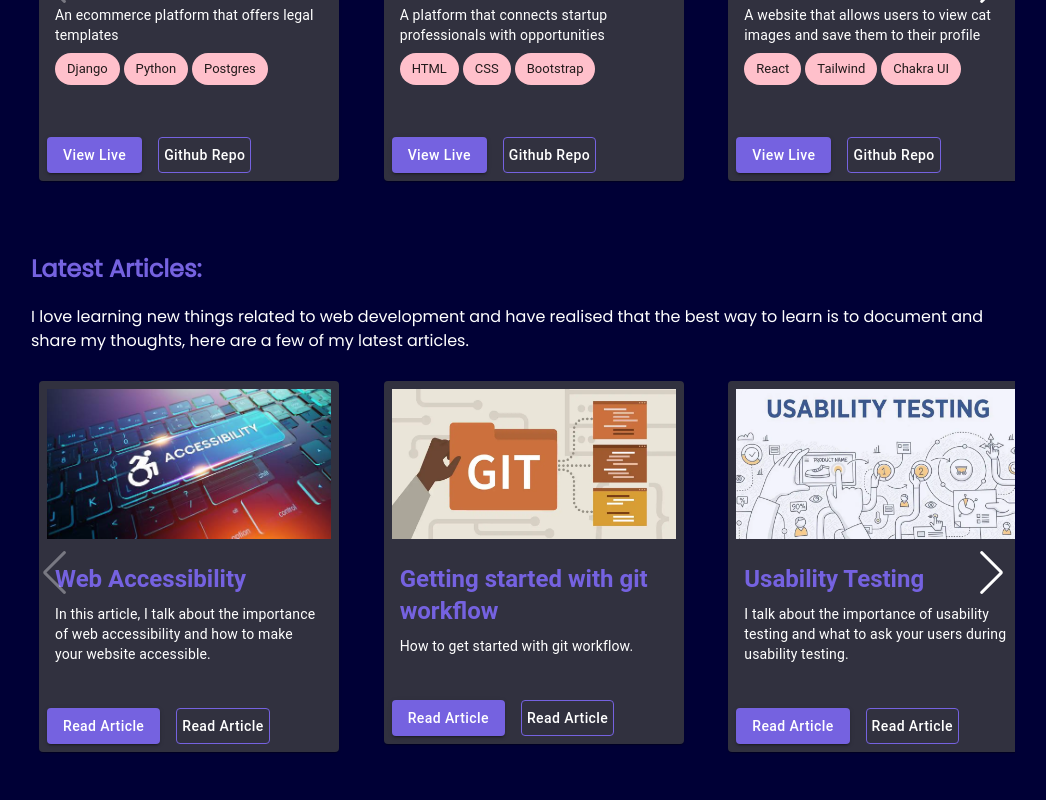
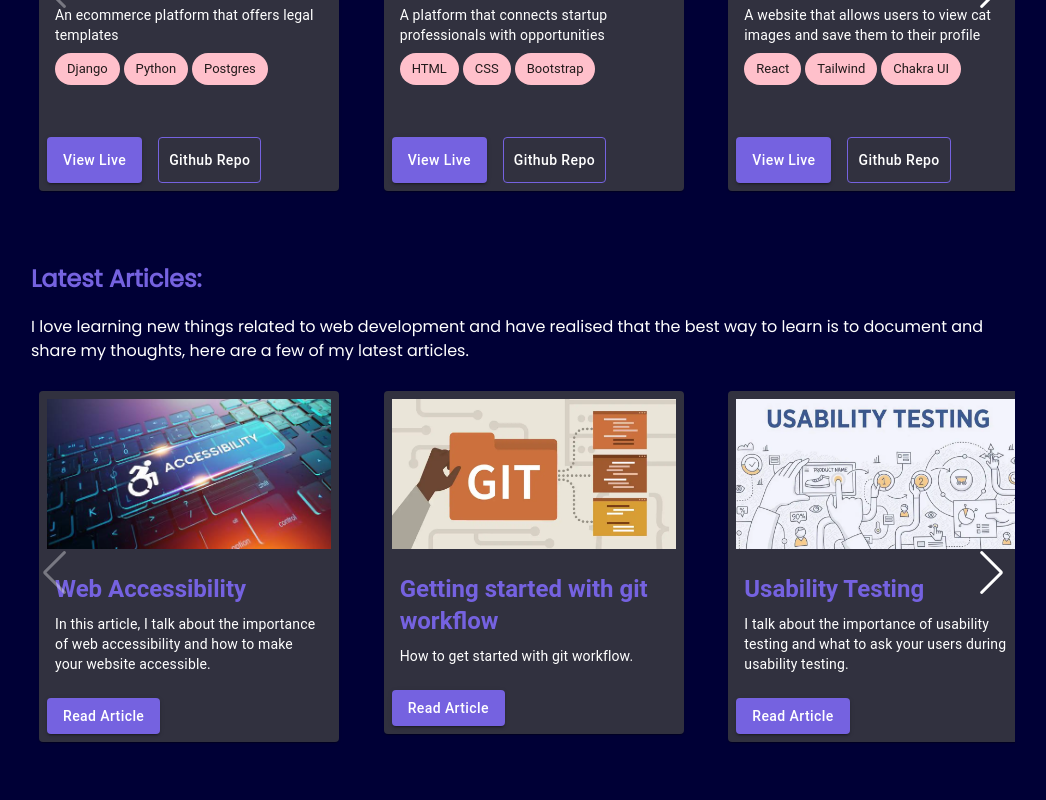
Before and after one commit to hellen17/portfolio-website, a React (Create React App) app: page / in a window 1280 px wide. Shown: the part 1400-2200 px from the top of the page, without its empty margins (117-1163 px from the left). Built offline with nearby package versions, Linux system fonts and the light colour scheme.

Commit message:
make buttons reusable

```diff
--- a/src/components/Articles.js
+++ b/src/components/Articles.js
@@ -1,6 +1,7 @@
 import {Card, CardMedia,Typography, CardContent, Button, CardActions} from '@mui/material'
 import { makeStyles } from '@mui/styles';
 import articlesData from '../articlesData';
+import LinkButton from './LinkButton';
 // Import Swiper React components
 import { Swiper, SwiperSlide } from 'swiper/react';
 import { Navigation } from "swiper";
@@ -110,9 +111,9 @@ export default function Articles() {
 
                         </CardContent>
                         <CardActions>
-                        <div className="flex mt-5">
-                            <Button variant="contained" component="a" href={article.link} target="_blank" style={{ textTransform: 'none', marginRight: '1rem', backgroundColor: 'var(--primary-color)' }}>Read Article</Button>
-                            <Button variant="outlined" component="a" href={article.link} target="_blank" style={{ textTransform: 'none' }} className={classes.outlinedButton}>Read Article</Button>
+                        <div className="">
+                            <LinkButton href={article.link} variant="contained">Read Article</LinkButton>
+                            {/* <Button variant="outlined" component="a" href={article.link} target="_blank" style={{ textTransform: 'none' }} className={classes.outlinedButton}>Read Article</Button> */}
                         </div>
                         </CardActions>
                     </Card>
--- /dev/null
+++ b/src/components/LinkButton.js
@@ -0,0 +1,33 @@
+import React from 'react';
+import { Button } from '@mui/material';
+import { makeStyles } from '@mui/styles';
+
+const useStyles = makeStyles({
+    outlinedButton: {
+        '&.MuiButton-outlined': {
+            padding: 10,
+            borderColor: 'var(--primary-color)',
+            color: '#fff'
+    }}
+})
+
+const LinkButton = ({ href, children, variant, outlined }) => {
+  const classes = useStyles();
+  const buttonVariant = outlined ? 'outlined' : 'contained';
+  const buttonStyle = {
+    textTransform: 'none',
+  };
+
+  if (variant === 'contained') {
+    buttonStyle.backgroundColor = 'var(--primary-color)';
+    buttonStyle.marginRight = '1rem';
+  }
+
+  return (
+    <Button variant={buttonVariant} component="a" href={href} target="_blank" style={buttonStyle} className={true ? classes.outlinedButton : ''} >
+      {children}
+    </Button>
+  );
+};
+
+export default LinkButton;
--- a/src/components/Project.js
+++ b/src/components/Project.js
@@ -1,5 +1,5 @@
 import {Card, CardMedia,Typography, CardContent, Button, CardActions, Chip} from '@mui/material'
-import { makeStyles } from '@mui/styles';
+import LinkButton from './LinkButton.js';
 import projectData from '../projectData.js';
 // Import Swiper React components
 import { Swiper, SwiperSlide } from 'swiper/react';
@@ -10,19 +10,11 @@ import 'swiper/css'
 import "swiper/css/pagination";
 import "swiper/css/navigation";
 
-const useStyles = makeStyles({
-    outlinedButton: {
-        '&.MuiButton-outlined': {
-            padding: 5,
-            borderColor: 'var(--primary-color)',
-            color: '#fff'
-    }}
-})
+
 
 export default function Project() {
 
 
-    const classes = useStyles();
     console.log(projectData)
 
 
@@ -113,8 +105,8 @@ export default function Project() {
                         </CardContent>
                         <CardActions>
                         <div className="flex mt-5">
-                            <Button variant="contained" component="a" href={project.live} target="_blank" style={{ textTransform: 'none', marginRight: '1rem', backgroundColor: 'var(--primary-color)' }} >View Live</Button>
-                            <Button variant="outlined" component="a" href={project.github} target="_blank" style={{ textTransform: 'none' }} className={classes.outlinedButton} >Github Repo</Button>
+                            <LinkButton href={project.live} variant="contained">View Live</LinkButton>
+                            <LinkButton href={project.github} outlined >Github Repo</LinkButton>
                         </div>
                         </CardActions>
                     </Card>
```
